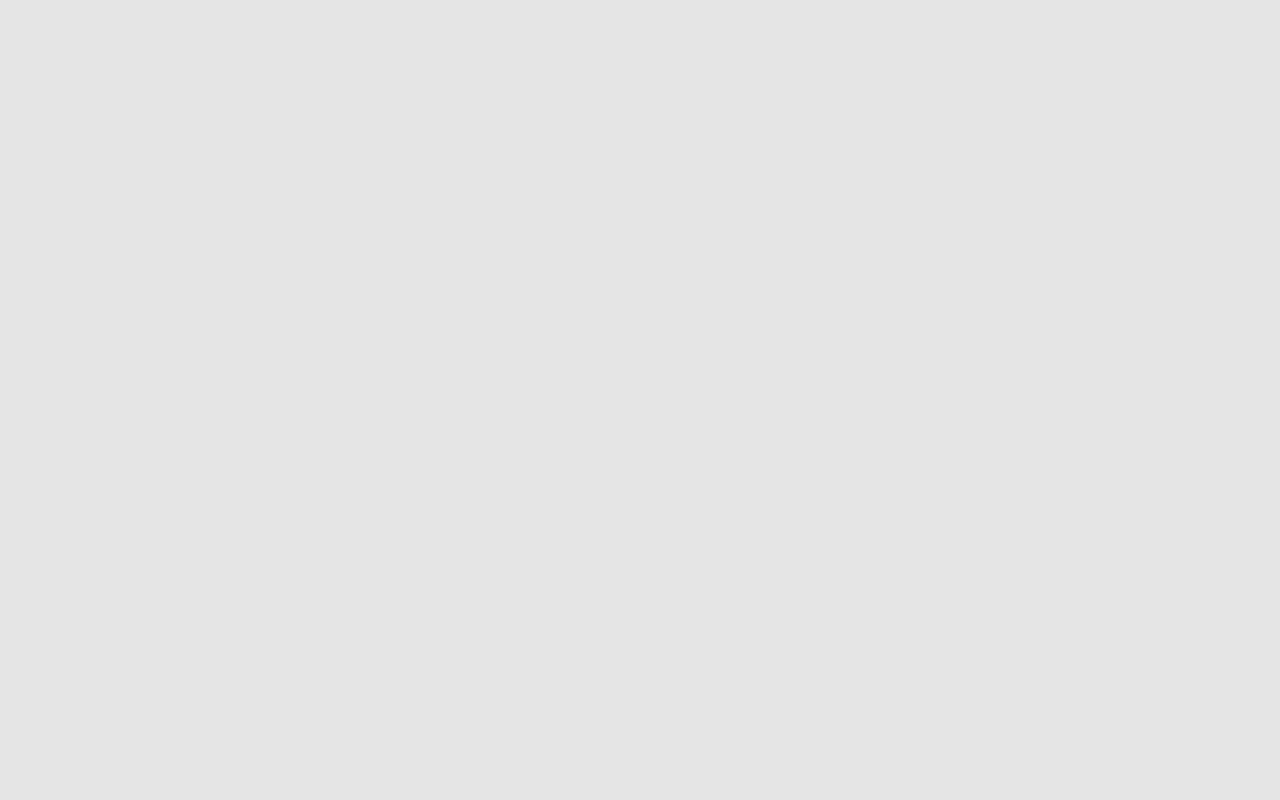
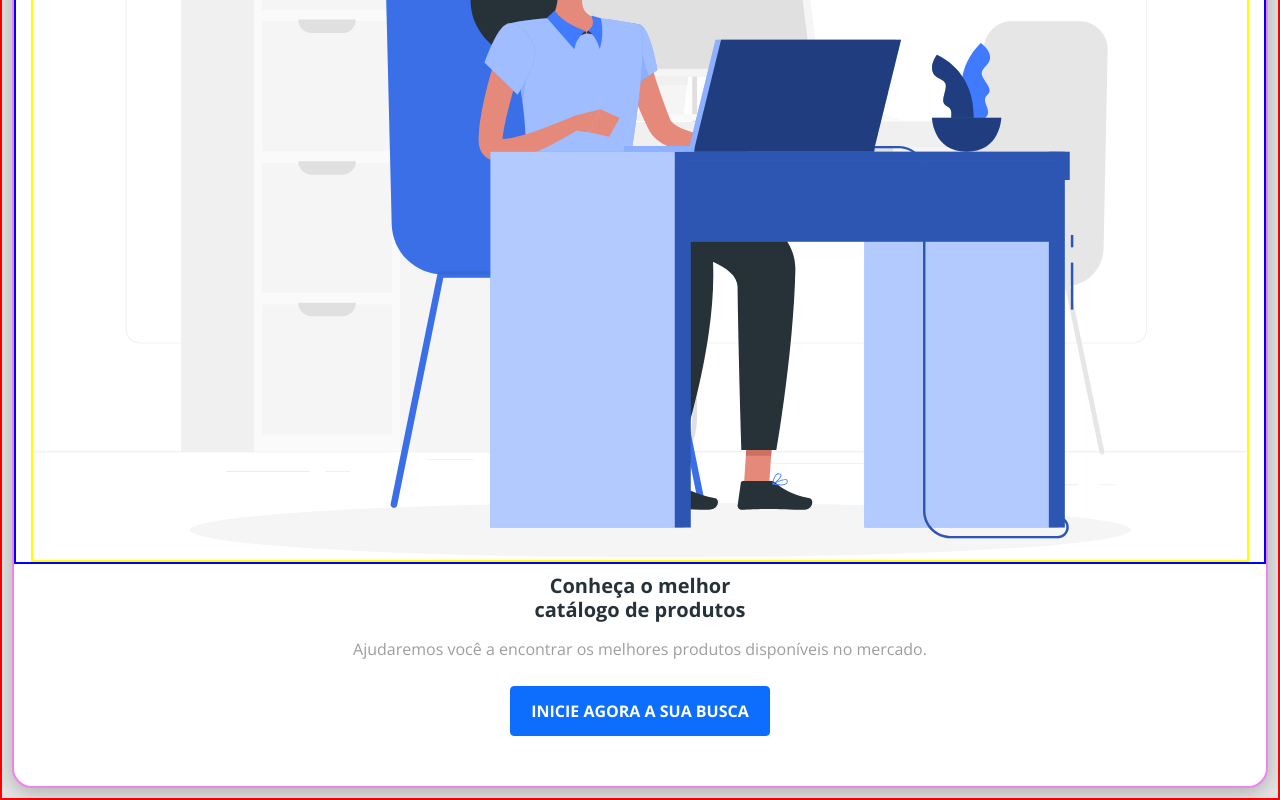
Before and after one commit to edsonfilho93/dscatalog, a React (Create React App) app in the folder frontweb/: page / in a window 1280 px wide. Shown: the part 431-1231 px from the top of the page. Before the commit the page ends 800 px from the top, so only its background shows below. Built offline with nearby package versions, Linux system fonts and the light colour scheme.

Commit message:
buttonIcon component creation and styles

```diff
--- /dev/null
+++ b/frontweb/src/components/ButtonIcon/index.tsx
@@ -0,0 +1,11 @@
+import './styles.css'
+
+const ButtoIcon = () => {
+  return (
+    <button className="btn btn-primary btn-icon">
+      <h6>INICIE AGORA A SUA BUSCA</h6>
+    </button>
+  );
+};
+
+export default ButtoIcon;
--- /dev/null
+++ b/frontweb/src/components/ButtonIcon/styles.css
@@ -0,0 +1,4 @@
+.btn-icon {
+  width: 260px;
+  height: 50px;
+}
--- a/frontweb/src/pages/Home/index.tsx
+++ b/frontweb/src/pages/Home/index.tsx
@@ -1,5 +1,7 @@
 import { ReactComponent as MainImage } from "assets/images/main-image.svg";
+import './styles.css'
 import NavBar from "components/NavBar";
+import ButtoIcon from "components/ButtonIcon";
 
 const Home = () => {
   return (
@@ -9,6 +11,8 @@ const Home = () => {
         <div className="home-card">
           <div className="home-content-container">
             <h1>Conheça o melhor catálogo de produtos</h1>
+            <p>Ajudaremos você a encontrar os melhores produtos disponíveis no mercado.</p>
+            <ButtoIcon />
           </div>
           <div className="home-image-container">
             <MainImage />
--- /dev/null
+++ b/frontweb/src/pages/Home/styles.css
@@ -0,0 +1,46 @@
+.home-container {
+  padding: 10px;
+  font-size: 20px;
+  text-align: center;
+  border: 2px solid red;
+}
+
+.home-card {
+  display: flex;
+  flex-direction: column-reverse;
+  background-color: white;
+  box-shadow: 0px 4px 20px rgba(0, 0, 0, 0.25);
+  border-radius: 20px;
+  border: 2px solid violet;
+}
+
+.home-content-container {
+  display: flex;
+  flex-direction: column;
+  align-items: center;
+  padding: 10px 10px 50px 10px;
+  font-size: 1em;
+}
+
+.home-content-container h1 {
+  width: 260px;
+  font-size: 1em;
+  margin-bottom: 15px;
+}
+
+.home-content-container p {
+  color: #9e9e9e;
+  font-size: 16px;
+  margin-bottom: 25px;
+}
+
+.home-image-container {
+  padding: 0 15px;
+  border: 2px solid blue;
+}
+
+.home-image-container svg {
+  width: 100%;
+  height: auto;
+  border: 2px solid yellow;
+}
```
